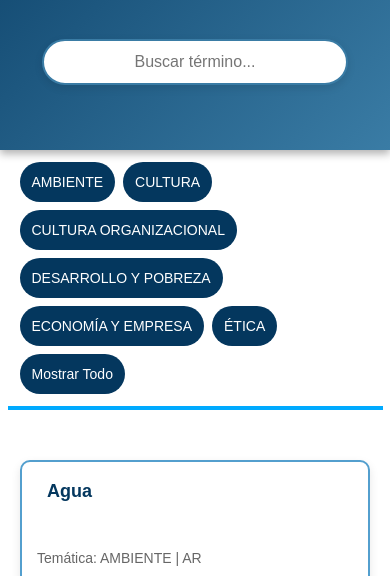
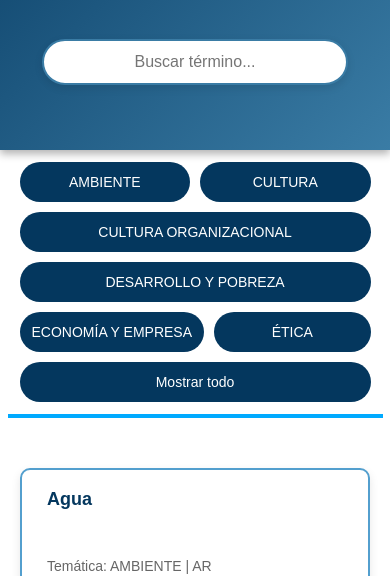
Before and after one commit to Neofitar/ModeloTesauro.io, a plain HTML site: page index.html in a window 390 px wide. Shown: the part 276-852 px from the top of the page. Drawn offline with Linux system fonts and the light colour scheme.

Commit message:
Actualización responsividad

```diff
--- a/funciones.js
+++ b/funciones.js
@@ -23,7 +23,7 @@ document.addEventListener("DOMContentLoaded", () => {
         categoryFilters.innerHTML = "";
 
         categories.forEach(category => createCategoryButton(category));
-        createCategoryButton("Mostrar Todo", true);
+        createCategoryButton("Mostrar todo", true);
     }
 
     function createCategoryButton(category, isAll = false) {
--- a/style.css
+++ b/style.css
@@ -125,6 +125,7 @@ header {
 /* Contenedor de metadatos siempre abajo */
 .meta-container {
   margin-top: auto;
+  margin-left: 10px;
 }
 
 /* Temática y Categoría con tamaño menor y alineación a la izquierda */
@@ -141,7 +142,7 @@ header {
   flex-wrap: wrap;
   justify-content: center;
   padding: 12px;
-  gap: 8px;
+  gap: 10px;
   width: 90%;
   max-width: 1000px;
   margin: 0 auto 20px;
@@ -174,25 +175,3 @@ header {
   background: #00aaff;
   font-weight: bold;
 }
-
-/* Footer */
-footer {
-  text-align: center;
-  padding: 20px;
-  background-color: #08192d;
-  color: white;
-}
-
-/* Responsive para pantallas pequeñas */
-@media (max-width: 600px) {
-  #categoryFilters {
-    justify-content: flex-start;
-    overflow-x: auto;
-    white-space: nowrap;
-  }
-
-  .category-button {
-    flex: none;
-    min-width: auto;
-  }
-}
```
